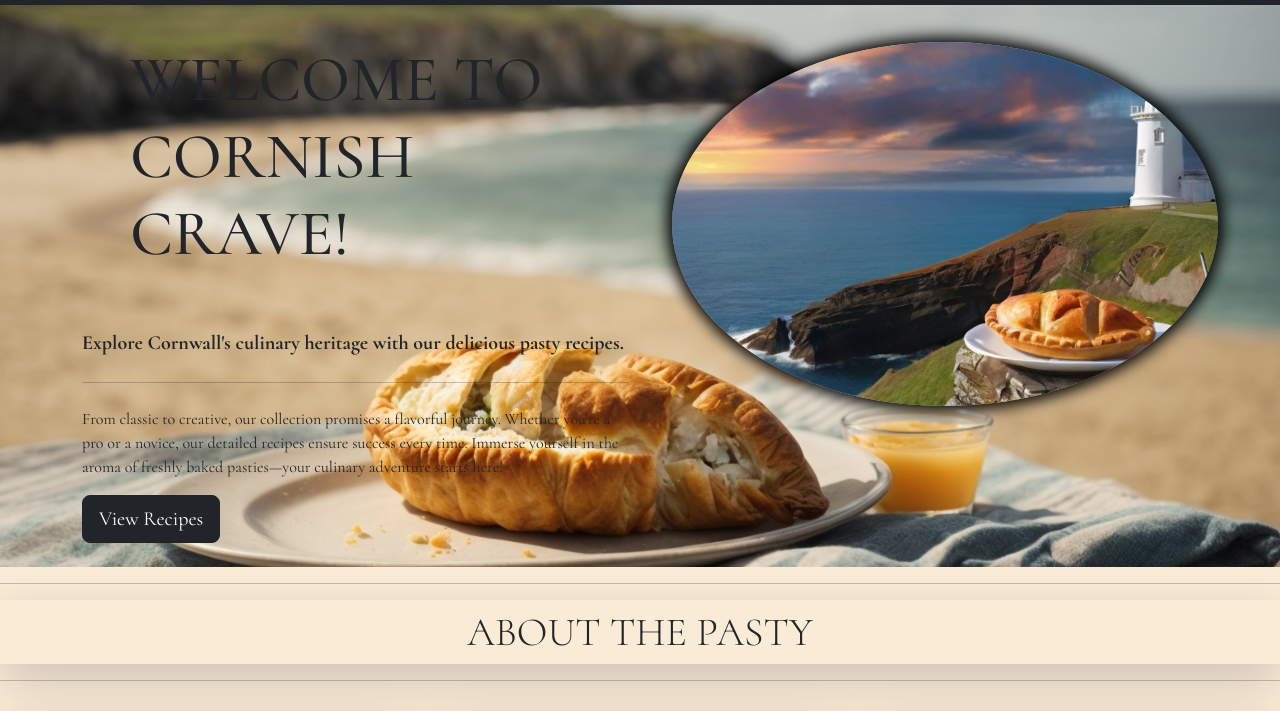
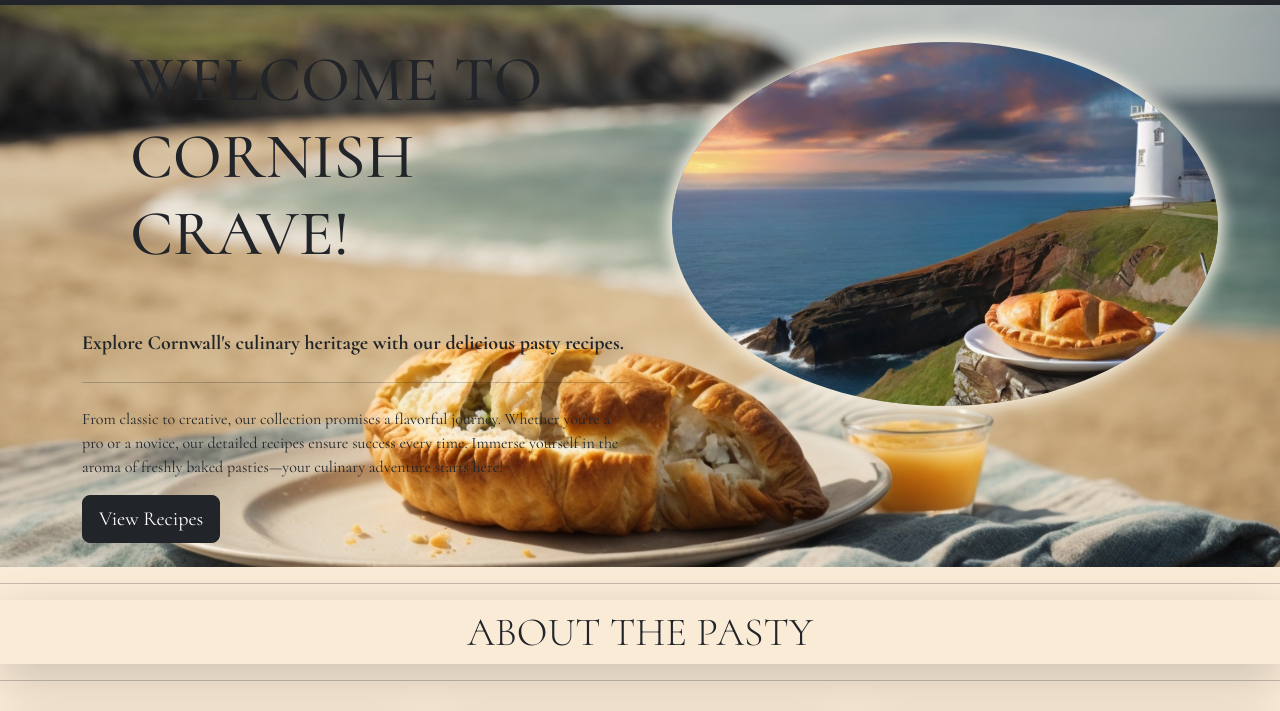
Before and after one commit to CiaranBrain/CornishCrave, a plain HTML site: page index.html in a window 1280 px wide. Shown: the part 54-765 px from the top of the page. Drawn offline with nearby package versions, Linux system fonts and the light colour scheme.

Commit message:
changed box shadow on jumbtron image

```diff
--- a/assets/css/style.css
+++ b/assets/css/style.css
@@ -12,8 +12,8 @@ body {
   margin: 20px;
   border-radius: 50%;
   overflow: hidden;
-  -webkit-box-shadow: 0px 0px 15px 5px #000000;
-  box-shadow: 0px 0px 15px 5px #000000;
+  -webkit-box-shadow: 0px 0px 15px 5px #f6f0e3;
+  box-shadow: 0px 0px 15px 5px #f6f0e3;
 }
 
 .jumbotron {
```
